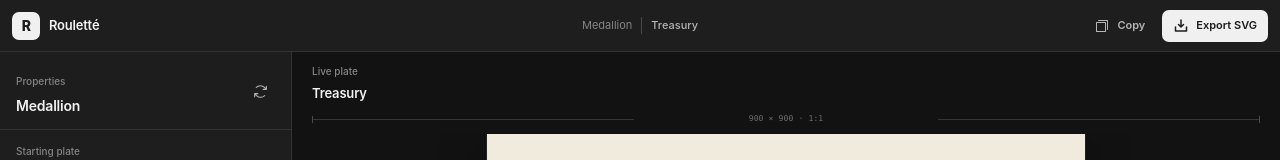
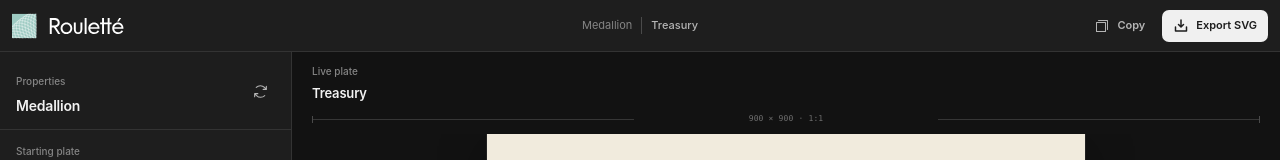
Before and after one commit to chubot5000/guilloche-studio, a Next.js app: page / in a window 1280 px wide. Shown: the top 160 px of the page. Built offline with nearby package versions, Linux system fonts and the light colour scheme.

Commit message:
Update studio logo

```diff
--- a/app/globals.css
+++ b/app/globals.css
@@ -85,31 +85,15 @@ button:active {
 
 .brand {
   align-items: center;
-  color: var(--text);
   display: inline-flex;
-  gap: 9px;
   justify-self: start;
   text-decoration: none;
 }
 
-.brand-mark {
-  align-items: center;
-  background: #f0f0f0;
-  border-radius: 7px;
-  color: #1d1d1d;
-  display: flex;
-  font-size: 14px;
-  font-weight: 760;
-  height: 28px;
-  justify-content: center;
-  letter-spacing: -0.04em;
-  width: 28px;
-}
-
-.brand strong {
-  font-size: 13px;
-  font-weight: 620;
-  letter-spacing: -0.015em;
+.brand-logo {
+  display: block;
+  height: 30px;
+  width: auto;
 }
 
 .topbar-context {
@@ -848,7 +832,6 @@ input[type="color"]:disabled {
     padding-inline: 9px;
   }
 
-  .brand strong,
   .topbar-actions .secondary-button {
     display: none;
   }
--- a/app/page.tsx
+++ b/app/page.tsx
@@ -1,5 +1,6 @@
 "use client";
 
+import NextImage from "next/image";
 import {
   useDeferredValue,
   useMemo,
@@ -2290,10 +2291,15 @@ export default function Home() {
     <main className="app-shell">
       <header className="topbar">
         <a className="brand" href="#top" aria-label="Rouletté home">
-          <span className="brand-mark" aria-hidden="true">
-            R
-          </span>
-          <strong>Rouletté</strong>
+          <NextImage
+            className="brand-logo"
+            src="/roulette-logo.svg"
+            alt=""
+            width={112}
+            height={30}
+            priority
+            aria-hidden="true"
+          />
         </a>
         <div className="topbar-context" aria-live="polite">
           <span>{activeModeOption?.label}</span>
```
Also changed, not shown: public/roulette-logo.svg (added).
